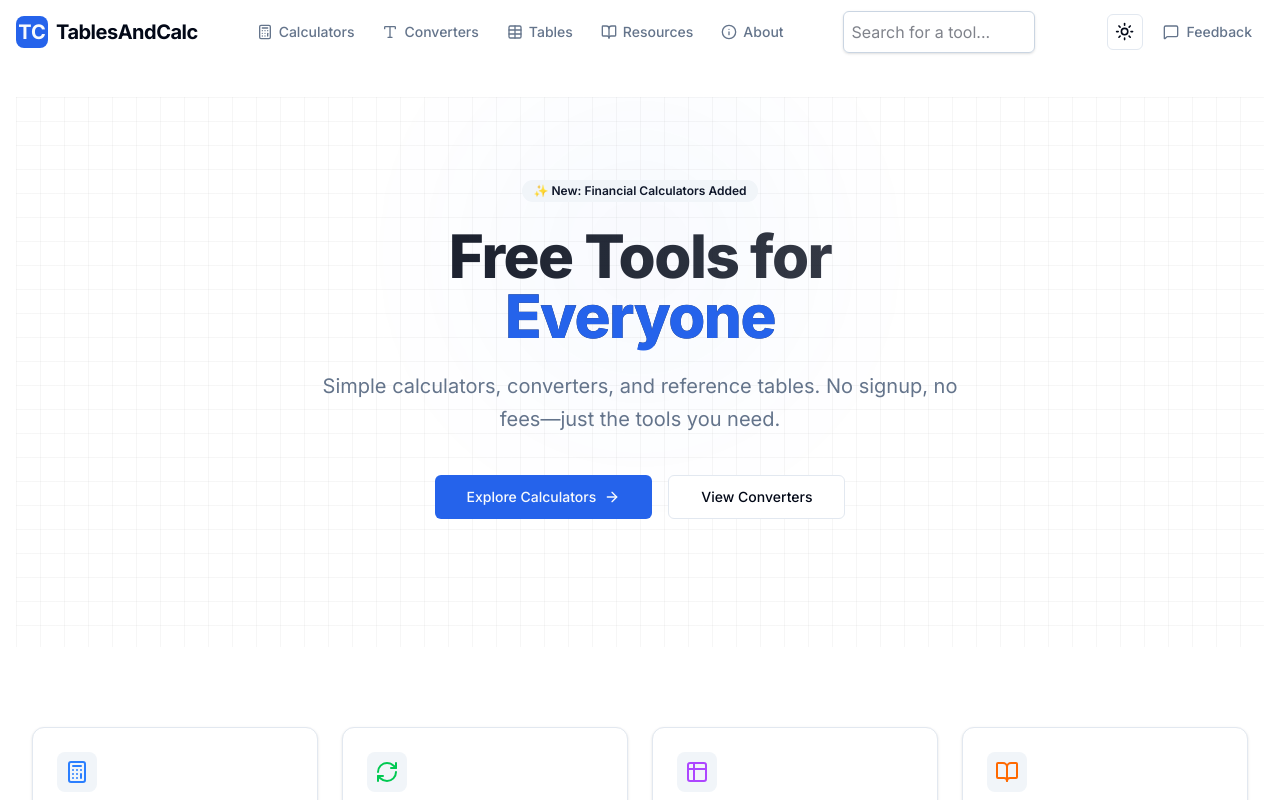
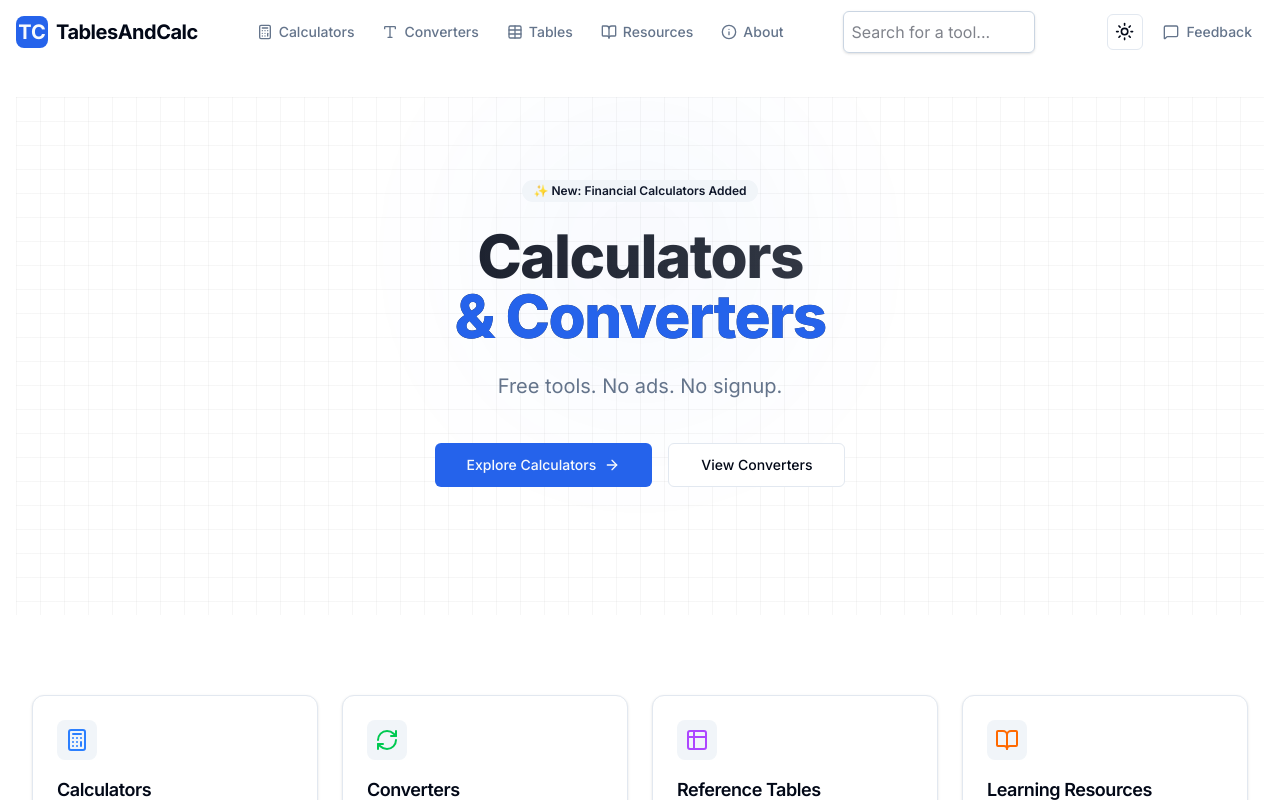
Before and after one commit to GokulKannur/tables-and-calc, a Next.js app: page / in a window 1280 px wide. Shown: the top 800 px of the page. Built offline with nearby package versions, Linux system fonts and the light colour scheme.

Commit message:
Major update: theme fixes, resources expansion, SEO improvements

```diff
--- a/src/app/page.tsx
+++ b/src/app/page.tsx
@@ -15,11 +15,11 @@ export default function HomePage() {
             ✨ New: Financial Calculators Added
           </div>
           <h1 className="text-4xl md:text-6xl font-extrabold tracking-tight mb-6 bg-gradient-to-r from-foreground to-foreground/70 bg-clip-text text-transparent">
-            Free Tools for <br className="hidden md:block" />
-            <span className="text-primary">Everyone</span>
+            Calculators <br className="hidden md:block" />
+            <span className="text-primary">& Converters</span>
           </h1>
           <p className="text-lg md:text-xl text-muted-foreground max-w-2xl mx-auto mb-10 leading-relaxed">
-            Simple calculators, converters, and reference tables. No signup, no fees—just the tools you need.
+            Free tools. No ads. No signup.
           </p>
 
           <div className="flex flex-col sm:flex-row items-center justify-center gap-4">
```
